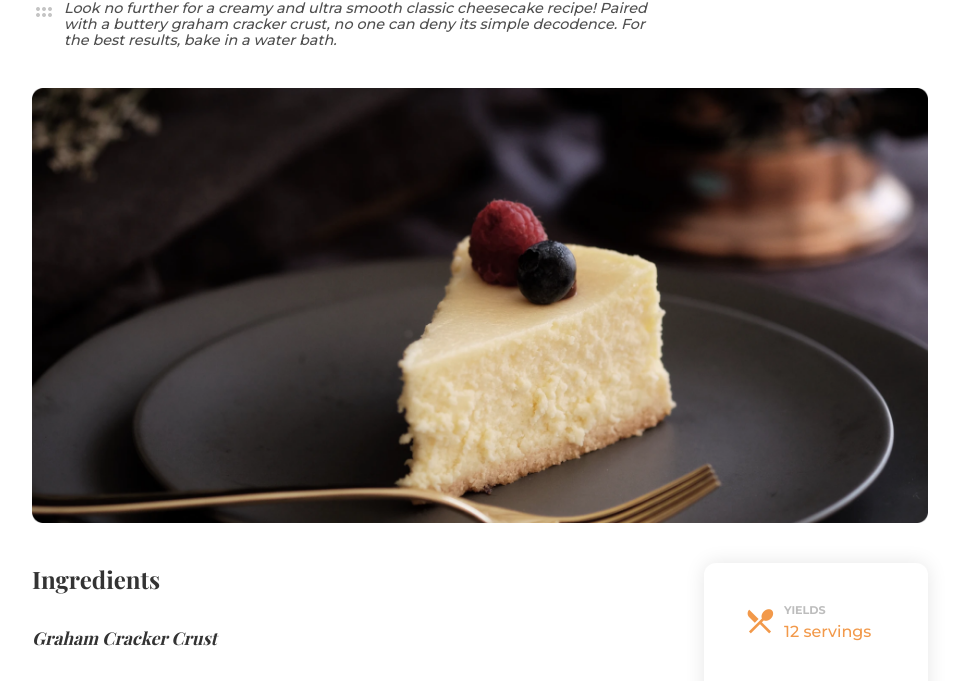
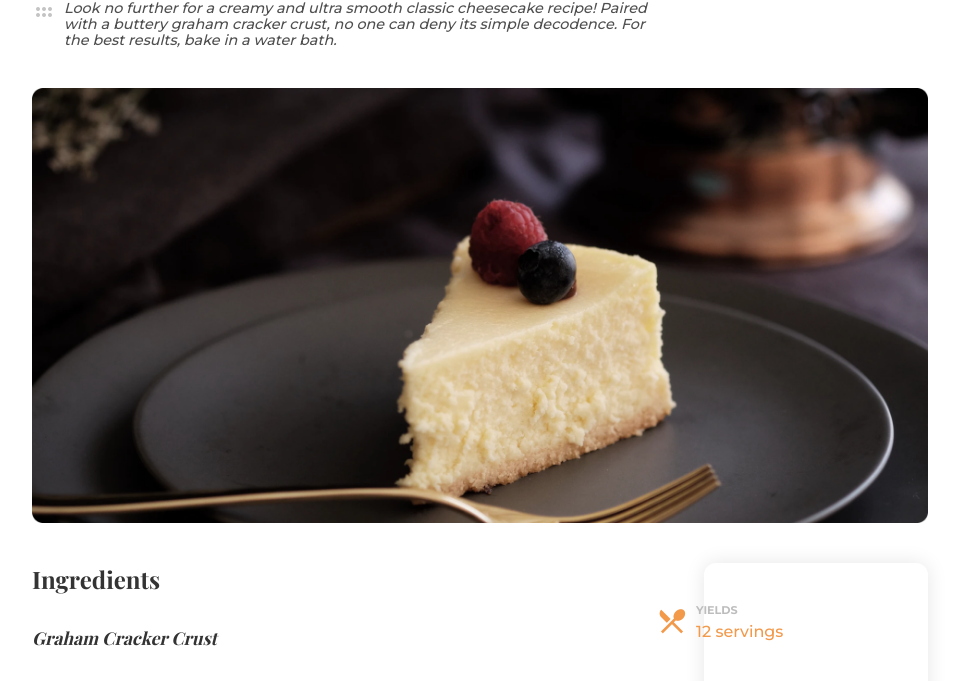
Before and after one commit to vanshitalavange/cheesecake-recipe-page, a plain HTML site: page index.html in a window 1280 px wide. Shown: the part 112-793 px from the top of the page, without its empty margins (160-1119 px from the left). Drawn offline with nearby package versions, Linux system fonts and the light colour scheme; a web font is replaced by a local one.

Commit message:
style: inline css

```diff
--- a/index.html
+++ b/index.html
@@ -106,7 +106,7 @@
         </div>
         <div class="recipe__stats">
 
-          <div class="stats-element">
+          <div class="stats-element" style="width:20em">
             <span class="material-icons yields-icon">
               restaurant_menu
               </span>
```
